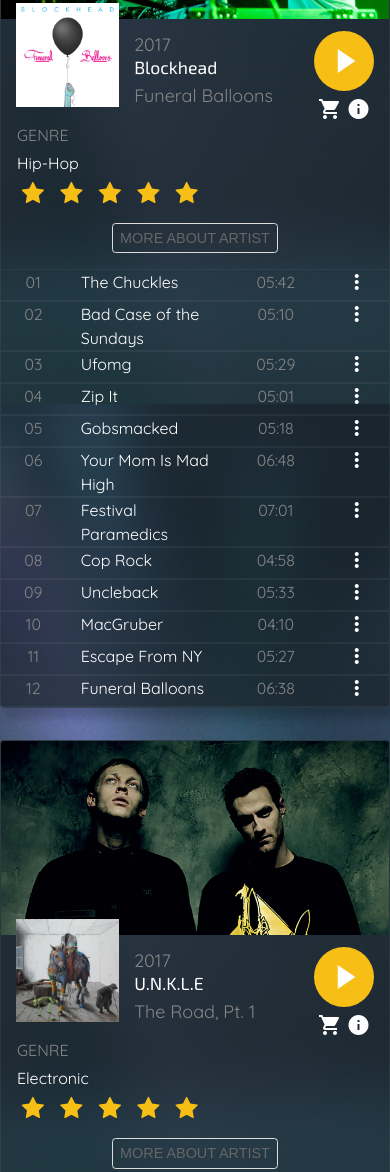
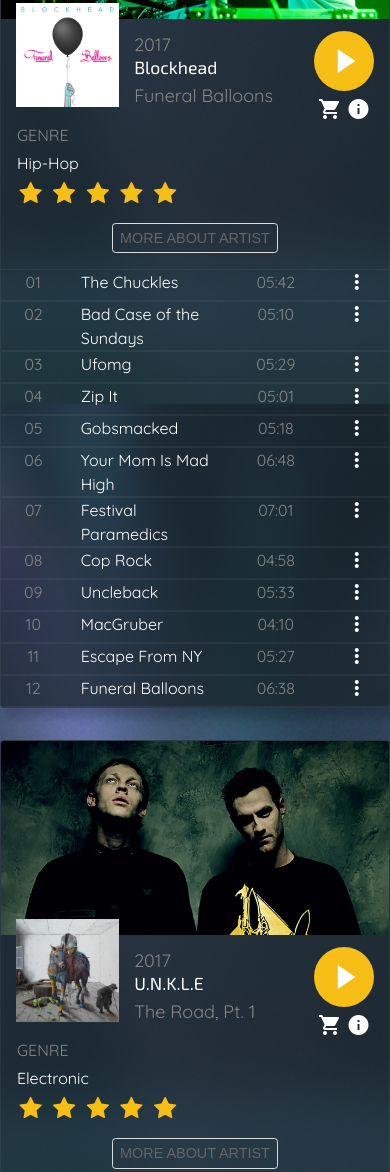
Before and after one commit to jerebois/itunes, a plain HTML site: page index.html in a window 390 px wide. Shown: the part 1284-2456 px from the top of the page. Drawn offline with Linux system fonts and the light colour scheme.

Commit message:
padding fix for mobile

```diff
--- a/css/custom.css
+++ b/css/custom.css
@@ -409,7 +409,7 @@
 }
 
 .star-rating span {
-    padding: 0rem .30rem;
+    padding: 0rem .15rem;
 }
 
 .star-rating .fa-star {
```
